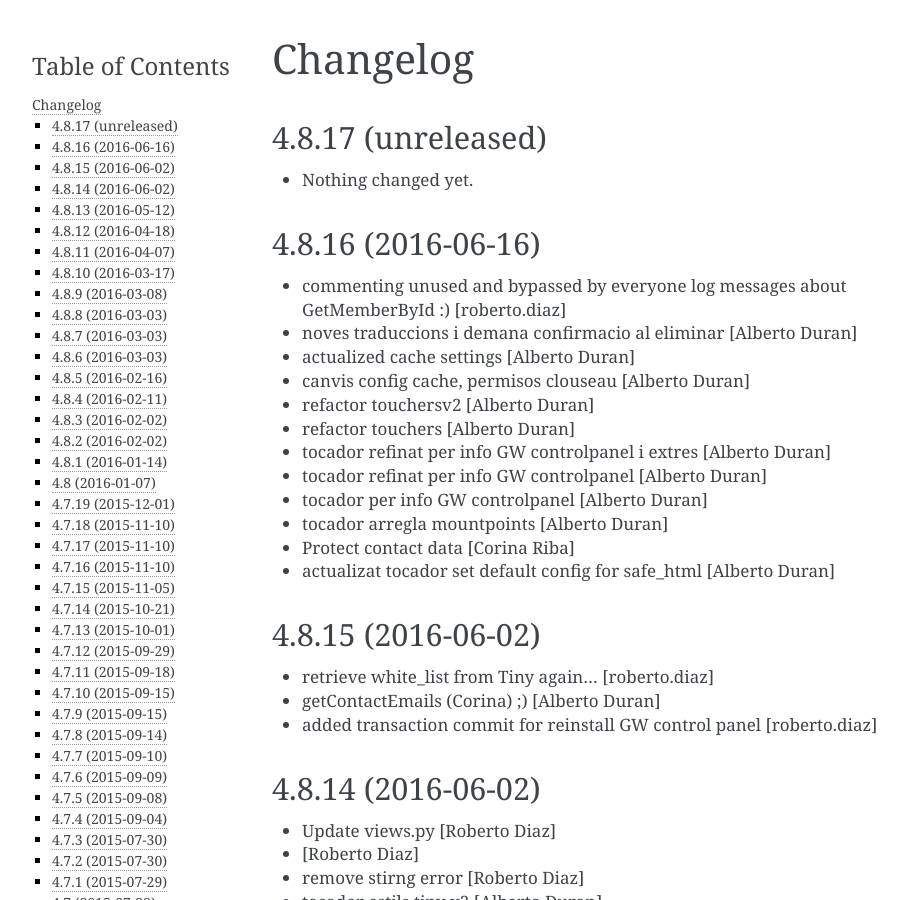
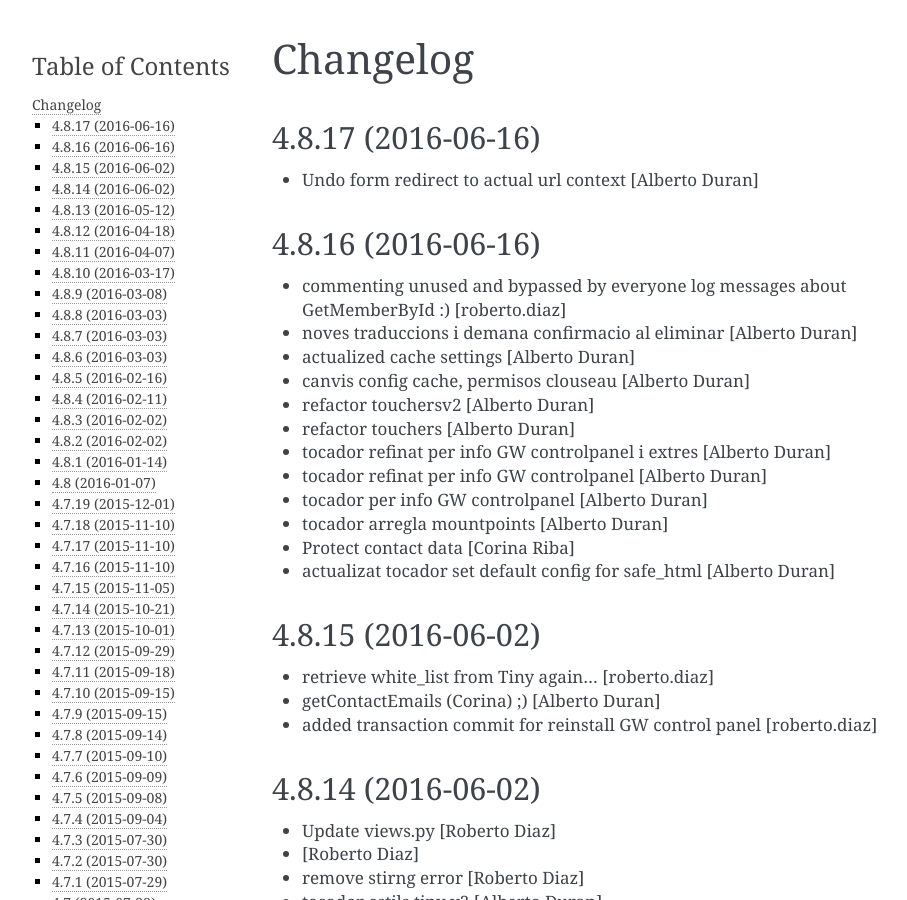
Before and after one commit to UPCnet/genweb.core, a Sphinx documentation site: the page built from docs/HISTORY.rst, in a window 1280 px wide and 900 px high. Shown: the whole window, without its empty margins (148-1055 px from the left). Built offline with Sphinx 7.4.7, drawn with Linux system fonts in a browser that asks for light colours.

Commit message:
Preparing release 4.8.17

```diff
--- a/docs/HISTORY.rst
+++ b/docs/HISTORY.rst
@@ -1,11 +1,10 @@
 Changelog
 =========
 
-4.8.17 (unreleased)
+4.8.17 (2016-06-16)
 -------------------
 
-- Nothing changed yet.
-
+* Undo form redirect to actual url context [Alberto Duran]
 
 4.8.16 (2016-06-16)
 -------------------
--- a/setup.py
+++ b/setup.py
@@ -1,7 +1,7 @@
 from setuptools import setup, find_packages
 import os
 
-version = '4.8.17.dev0'
+version = '4.8.17'
 
 README = open('README.rst').read()
 HISTORY = open(os.path.join('docs', 'HISTORY.rst')).read()
```
